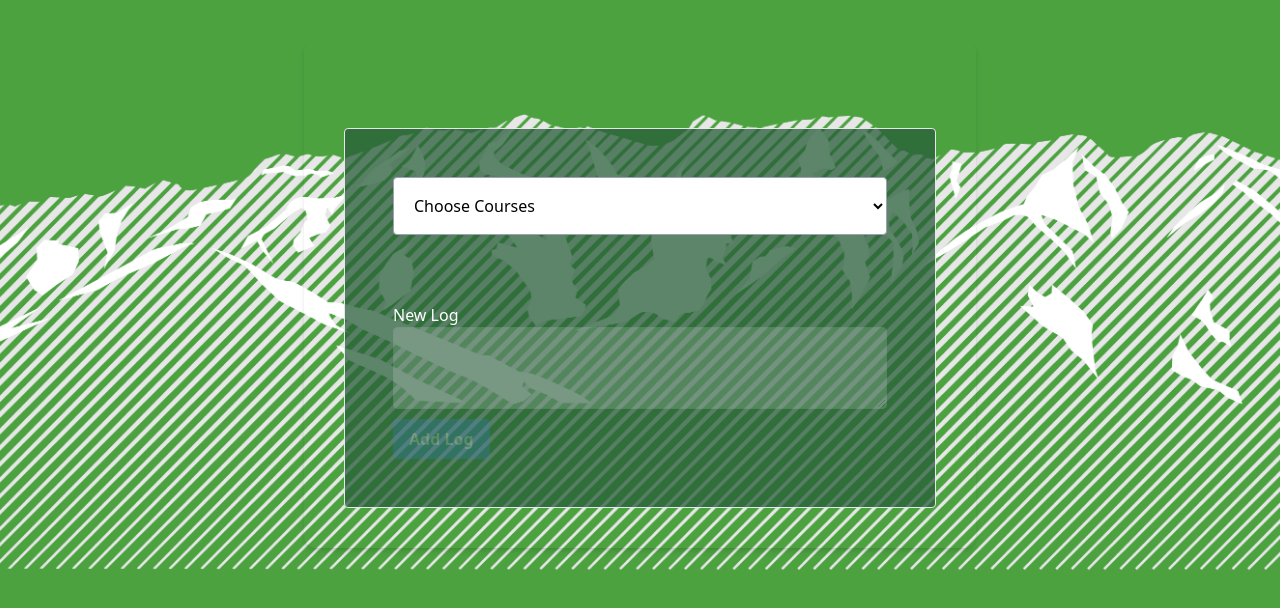
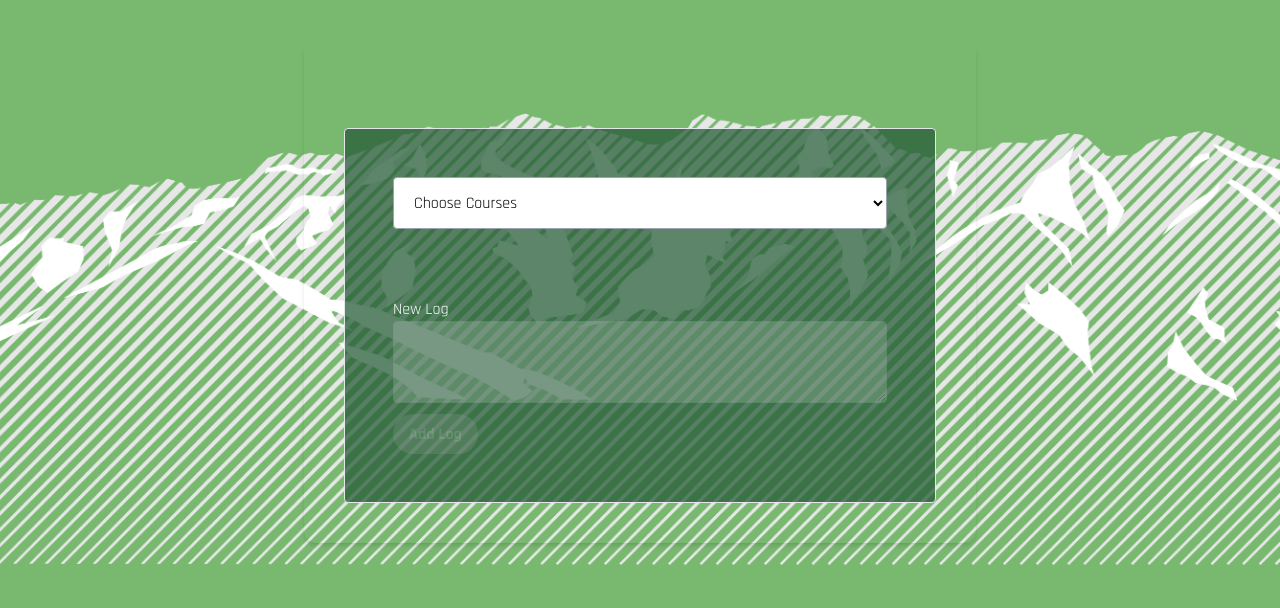
Before and after one commit to kilowulf/UVU-Brand-Dark-Light-Practicum, a plain HTML site: page public/index.html in a window 1280 px wide. Drawn offline with nearby package versions, Linux system fonts and the light colour scheme; no server answers.

Commit message:
1 binaries uploaded

```diff
--- a/public/index.html
+++ b/public/index.html
@@ -10,8 +10,30 @@
     <script src="https://cdn.tailwindcss.com"></script>
     <style>
       @font-face {
-        font-family: Rajdhani;
-        src: url('')
+        font-family: RajdLite;
+        src: url('./fonts/rajdhani-light-webfont.woff2'),
+          url('./fonts/rajdhani-light-webfont.woff');
+      }
+      @font-face {
+        font-family: RajdReg;
+        src: url('./fonts/rajdhani-regular-webfont.woff2'),
+          url('./fonts/rajdhani-regular-webfont.woff');
+      }
+      @font-face {
+        font-family: RajdSemi;
+        src: url('./fonts/rajdhani-semibold-webfont.woff2'),
+          url('./fonts/rajdhani-semibold-webfont.woff');
+      }
+
+      @font-face {
+        font-family: RajdBold;
+        src: url('./fonts/rajdhani-bold-webfont.woff2'),
+          url('./fonts/rajdhani-bold-webfont.woff');
+      }
+      @font-face {
+        font-family: RajdMed;
+        src: url('./fonts/rajdhani-medium-webfont.woff2'),
+          url('./fonts/rajdhani-medium-webfont.woff');
       }
     </style>
   </head>
@@ -27,8 +49,8 @@
       shadow-md
       overflow-hidden
       md:max-w-2xl
-      bg-[url('./img/Timp.png')] bg-cover bg-center bg-opacity-100
-      font-helvetica
+      bg-[url('./img/Timp.png')] bg-cover bg-center bg-opacity-75
+      font-['RajdReg']
       text-base
       m-10
       p-10
@@ -65,7 +87,7 @@
         <option selected value="">Choose Courses</option></select
       ><br />
 
-      <label class="font-medium" id="uvuIdLbl" for="uvuId">UVU ID</label><br />
+      <label class="text-white" id="uvuIdLbl" for="uvuId">UVU ID</label><br />
 
       <input
         class="rounded bg-white border-2 border-gray-400 p-2.5 pb-4 mb-3 w-full"
@@ -79,7 +101,7 @@
         Student Logs for 10234567
       </h3>
       <ul class="rounded log-entries mb-4 py-2" id="logs" data-cy="logs"></ul>
-      <label class="text-white font-medium">New Log</label><br />
+      <label class="text-white">New Log</label><br />
       <textarea
         class="rounded bg-gray-200 border border-gray-300 mb-1 p-10 w-full"
         id="logEntry"
@@ -91,13 +113,13 @@
 
       <button
         class="
-          bg-blue-500
-          hover:bg-blue-700
+          bg-[#A7A8AA]
+          hover:bg-[#00843D]
           text-white
-          font-bold
+          font-['RajdBold']
           py-2
           px-4
-          rounded
+          rounded-full
           focus:outline-none
         "
         id="addLog"
--- a/public/script.js
+++ b/public/script.js
@@ -1,5 +1,3 @@
-
-
 $(document).ready(function () {
   // Disable Add Log button until logs are displayed
   $('#addLog').prop('disabled', true).addClass('opacity-20');
@@ -98,7 +96,7 @@ $(document).ready(function () {
               // set h3 header
               // Update the innerHTML to show the chosen UVU ID
               $('#uvuIdDisplay').removeClass('d-none');
-              $('#uvuIdDisplay').addClass('pt-8 text-xl font-bold');
+              $('#uvuIdDisplay').addClass('pt-8 text-white font-[RajdSemi]');
               $('#uvuIdDisplay').show();
               $('#uvuIdDisplay').html(`Student Logs for ${log.uvuId}`);
               // Create a new list item
@@ -106,9 +104,7 @@ $(document).ready(function () {
 
               // Create the log date element
               const logDate = $(`<div><small>${log.date}</small></div>`);
-              $('small').addClass(
-                'text-lg font-semibold font-sans border-x-gray-300'
-              );
+              $('small').addClass('text-lg font-bold border-x-gray-300');
 
               // Create the log text element
               const logText = $(`<pre><p>${log.text}</p></pre>`);
@@ -128,7 +124,7 @@ $(document).ready(function () {
               'rounded p-2 bg-gray-100 border-2 border-solid block'
             );
             $('div small').addClass(
-              'rounded text-base font-medium font-sans border-x-gray-300'
+              'rounded text-base font-medium border-x-gray-300'
             );
             $('pre').addClass(
               'rounded font-sans border-solid border-inherit whitespace-pre-wrap'
@@ -219,7 +215,7 @@ $(document).ready(function () {
                 // set h3 header
                 // Update the innerHTML to show the chosen UVU ID
                 $('#uvuIdDisplay').removeClass('d-none');
-                $('#uvuIdDisplay').addClass('pt-8 text-xl font-bold');
+                $('#uvuIdDisplay').addClass('pt-8 text-xl font-[`RajdBold`]');
                 $('#uvuIdDisplay').show();
                 $('#uvuIdDisplay').html(`Student Logs for ${log.uvuId}`);
                 // Create a new list item
@@ -228,7 +224,7 @@ $(document).ready(function () {
                 // Create the log date element
                 const logDate = $(`<div><small>${log.date}</small></div>`);
                 $('small').addClass(
-                  'text-lg font-semibold font-sans border-x-gray-300'
+                  'text-lg font-[`RajdSemi`] border-x-gray-300'
                 );
 
                 // Create the log text element
@@ -248,11 +244,9 @@ $(document).ready(function () {
               $('.log-entries li').addClass(
                 'rounded p-2 bg-gray-100 border-2 border-solid block'
               );
-              $('div small').addClass(
-                'rounded text-base font-medium font-sans border-x-gray-300'
-              );
+              $('div small').addClass('rounded text-base border-x-gray-300');
               $('pre').addClass(
-                'rounded font-sans border-solid border-inherit whitespace-pre-wrap'
+                'rounded font-[`RajdReg`] border-solid border-inherit whitespace-pre-wrap'
               );
 
               // re-activate addLog button
```
Also changed, not shown: public/img/uvu_logo_favicon.ico (added).
